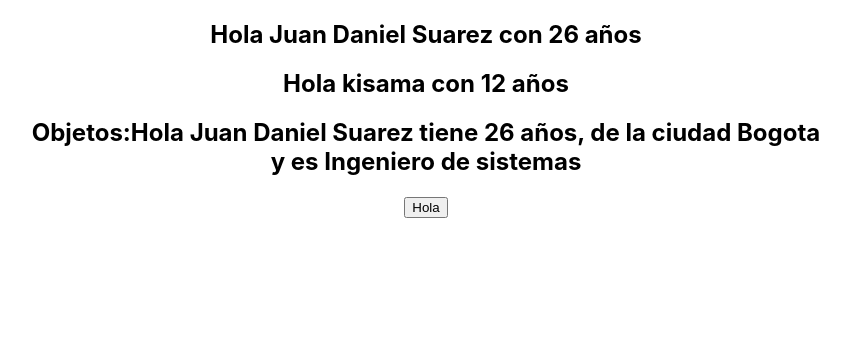
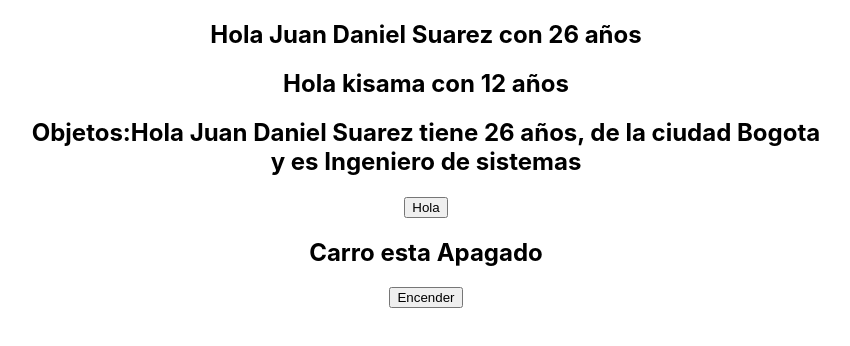
Before and after one commit to jdvpl/Next-JS-Crea-tu-tienda-online-completa, a React (Create React App) app in the folder 1basicos/: page / in a window 1280 px wide. Shown: the top 346 px of the page, without its empty margins (214-1064 px from the left). Built offline with nearby package versions, Linux system fonts and the light colour scheme.

Commit message:
useState

```diff
--- a/1basicos/src/App.js
+++ b/1basicos/src/App.js
@@ -1,4 +1,5 @@
 import './App.css';
+import Hook from './components/Hook';
 import Objecto from './components/Objecto';
 import Saludar from './components/Saludar';
 
@@ -35,6 +36,8 @@ function App() {
         user={user}
         saludarFn={saludarFn}
       />
+
+      <Hook />
     </div>
   );
 }
--- /dev/null
+++ b/1basicos/src/components/Hook.js
@@ -0,0 +1,21 @@
+import React, {useState} from 'react'
+
+export default function Hook(props) {
+
+    const [stateCar, setCar] = useState(false);
+
+
+const EncenderApagar=()=>{
+    // setCar(!stateCar);
+    setCar(prevValue=>!prevValue);
+}
+    return(
+        <div>
+            <h2>Carro esta {stateCar ? "Encendido" : "Apagado"} </h2>
+
+            <button
+                onClick={EncenderApagar}
+            >{stateCar ? "Apagar" : "Encender"}</button>
+        </div>
+    );
+}
```
